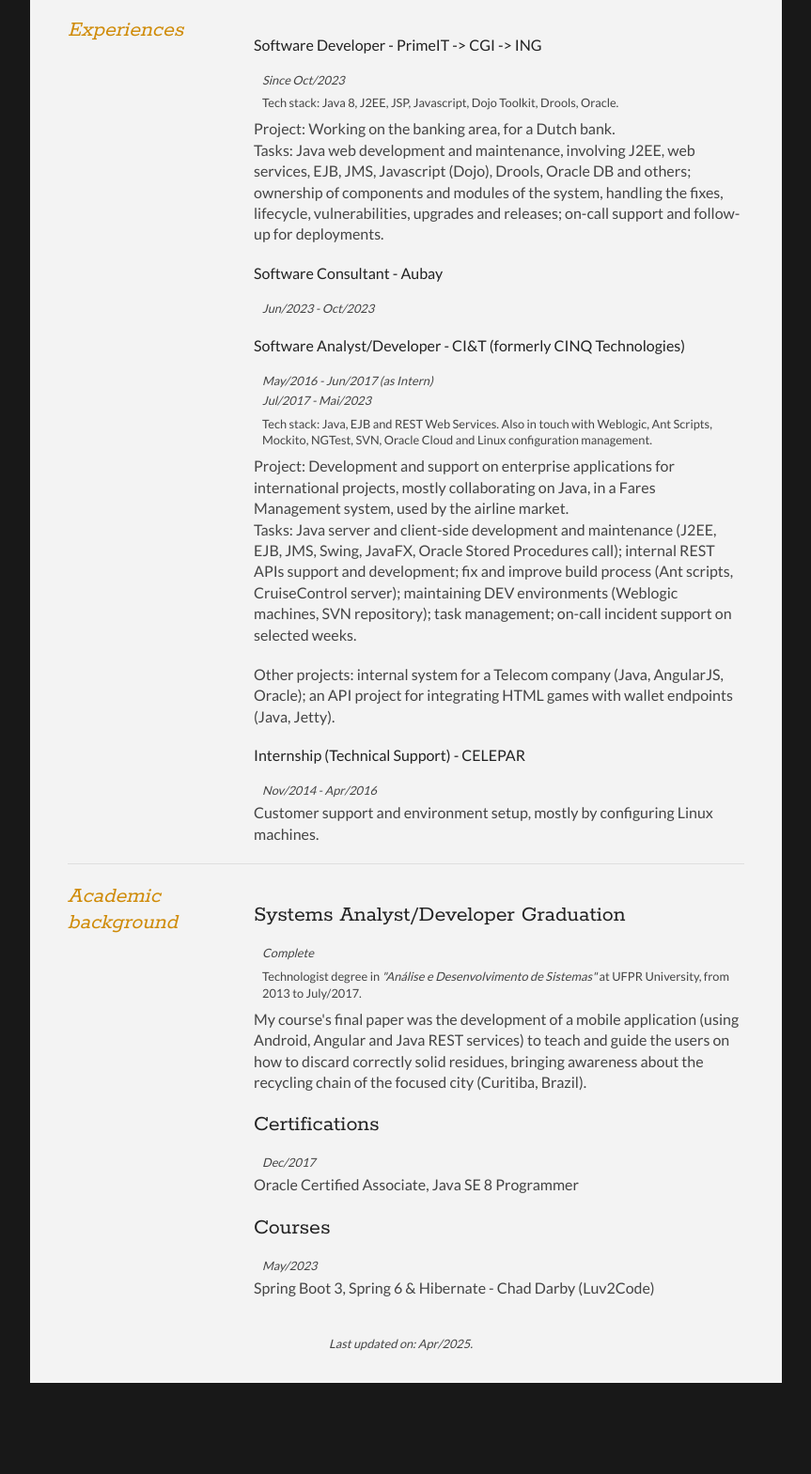
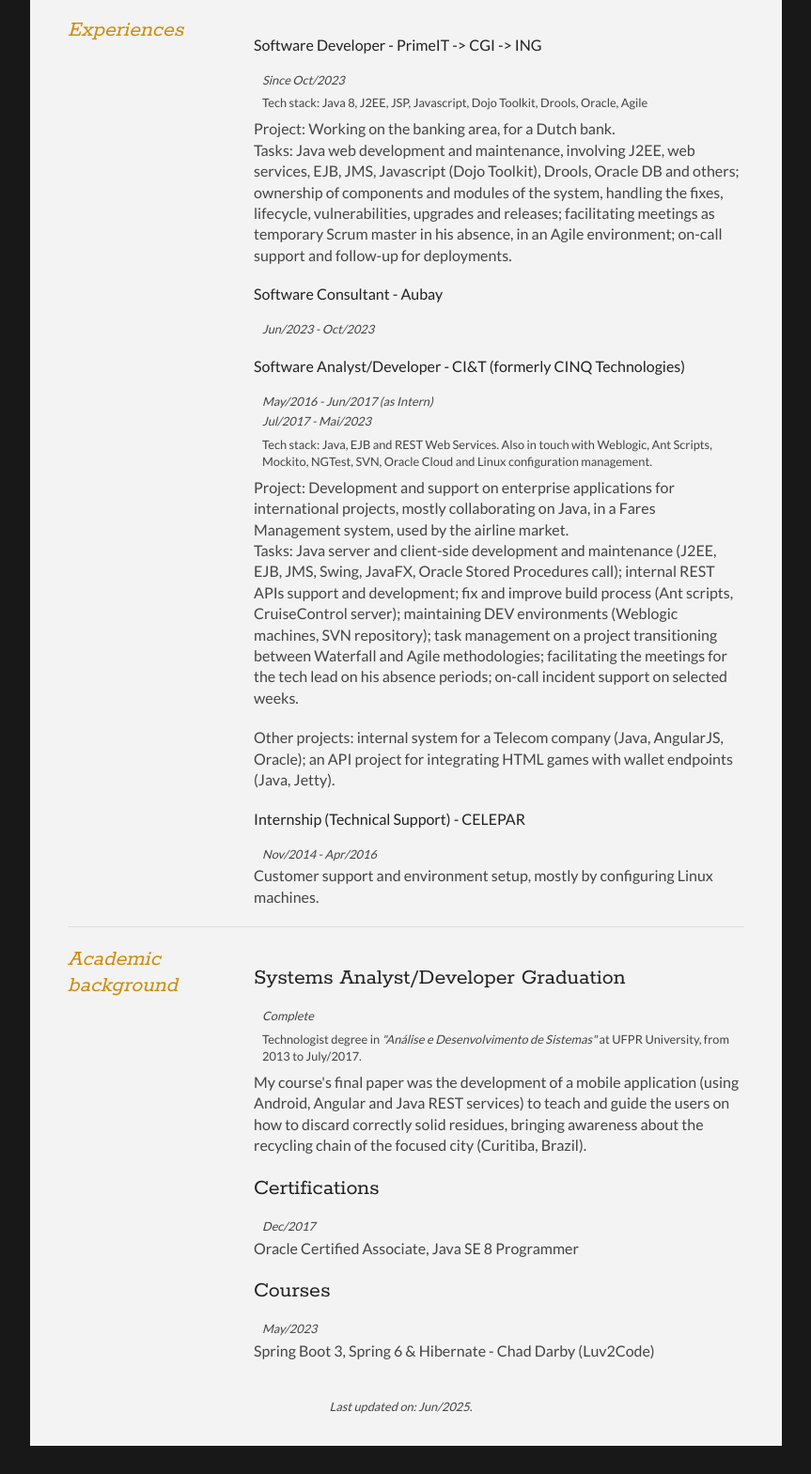
Before and after one commit to rodNantz/CV-Rods, a plain HTML site: page i-english.html in a window 1280 px wide. Shown: the part 1005-2574 px from the top of the page at 94% size, without its empty margins (208-1071 px from the left). Before the commit the page ends 2507 px from the top, so only its background shows below. Drawn offline with Linux system fonts and the light colour scheme.

Commit message:
update jun/25

```diff
--- a/i-english.html
+++ b/i-english.html
@@ -121,10 +121,10 @@
 					<article>
 						<p><h3>Software Developer - PrimeIT -> CGI -> ING</h3></p>
 						<p class="subDetails">Since Oct/2023</p>
-						<p class="subDetails2">Tech stack: Java 8, J2EE, JSP, Javascript, Dojo Toolkit, Drools, Oracle.</p>
+						<p class="subDetails2">Tech stack: Java 8, J2EE, JSP, Javascript, Dojo Toolkit, Drools, Oracle, Agile</p>
 						<p>Project: Working on the banking area, for a Dutch bank.
 						   <br/>
-						   Tasks: Java web development and maintenance, involving J2EE, web services, EJB, JMS, Javascript (Dojo), Drools, Oracle DB and others; ownership of components and modules of the system, handling the fixes, lifecycle, vulnerabilities, upgrades and releases; on-call support and follow-up for deployments.
+						   Tasks: Java web development and maintenance, involving J2EE, web services, EJB, JMS, Javascript (Dojo Toolkit), Drools, Oracle DB and others; ownership of components and modules of the system, handling the fixes, lifecycle, vulnerabilities, upgrades and releases; facilitating meetings as temporary Scrum master in his absence, in an Agile environment; on-call support and follow-up for deployments.
 						</p>
 					</article>
 
@@ -140,7 +140,7 @@
 						<p class="subDetails2">Tech stack: Java, EJB and REST Web Services. Also in touch with Weblogic, Ant Scripts, Mockito, NGTest, SVN, Oracle Cloud and Linux configuration management. </p>
 						<p>Project: Development and support on enterprise applications for international projects, mostly collaborating on Java, in a Fares Management system, used by the airline market.
 						   <br/>
-						   Tasks: Java server and client-side development and maintenance (J2EE, EJB, JMS, Swing, JavaFX, Oracle Stored Procedures call); internal REST APIs support and development; fix and improve build process (Ant scripts, CruiseControl server); maintaining DEV environments (Weblogic machines, SVN repository); task management; on-call incident support on selected weeks.
+						   Tasks: Java server and client-side development and maintenance (J2EE, EJB, JMS, Swing, JavaFX, Oracle Stored Procedures call); internal REST APIs support and development; fix and improve build process (Ant scripts, CruiseControl server); maintaining DEV environments (Weblogic machines, SVN repository); task management on a project transitioning between Waterfall and Agile methodologies; facilitating the meetings for the tech lead on his absence periods; on-call incident support on selected weeks.
 						</p>
 						<p>Other projects: internal system for a Telecom company (Java, AngularJS, Oracle); an API project for integrating HTML games with wallet endpoints (Java, Jetty).
 						</p>
@@ -189,7 +189,7 @@
 
 			<footer>
 				<p class="subDetails">
-					Last updated on: Apr/2025.
+					Last updated on: Jun/2025.
 				</p>
 			</footer>
 
```
